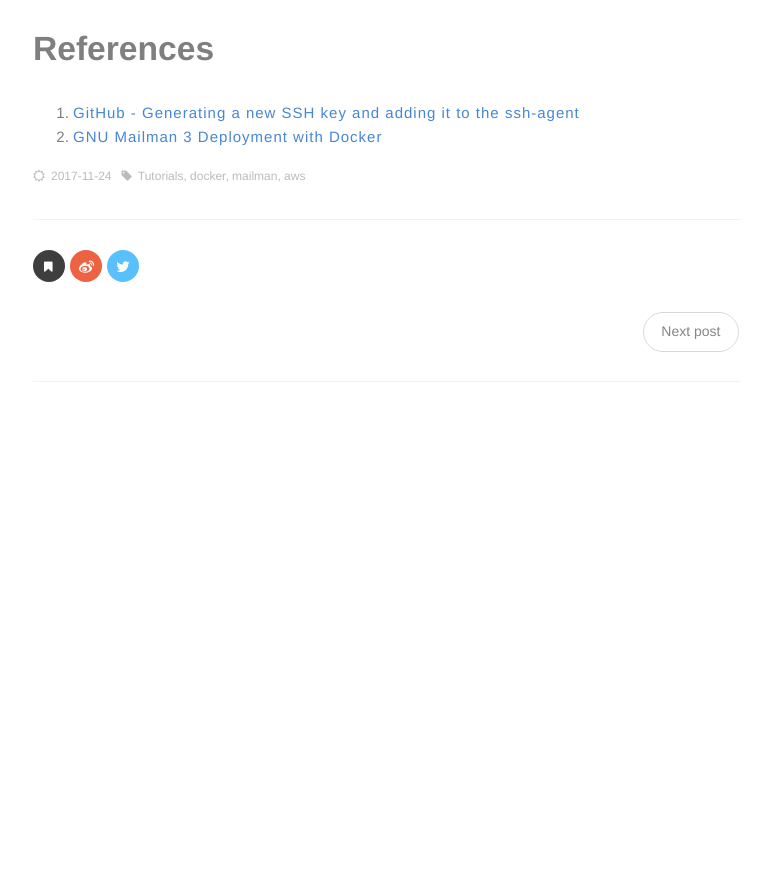
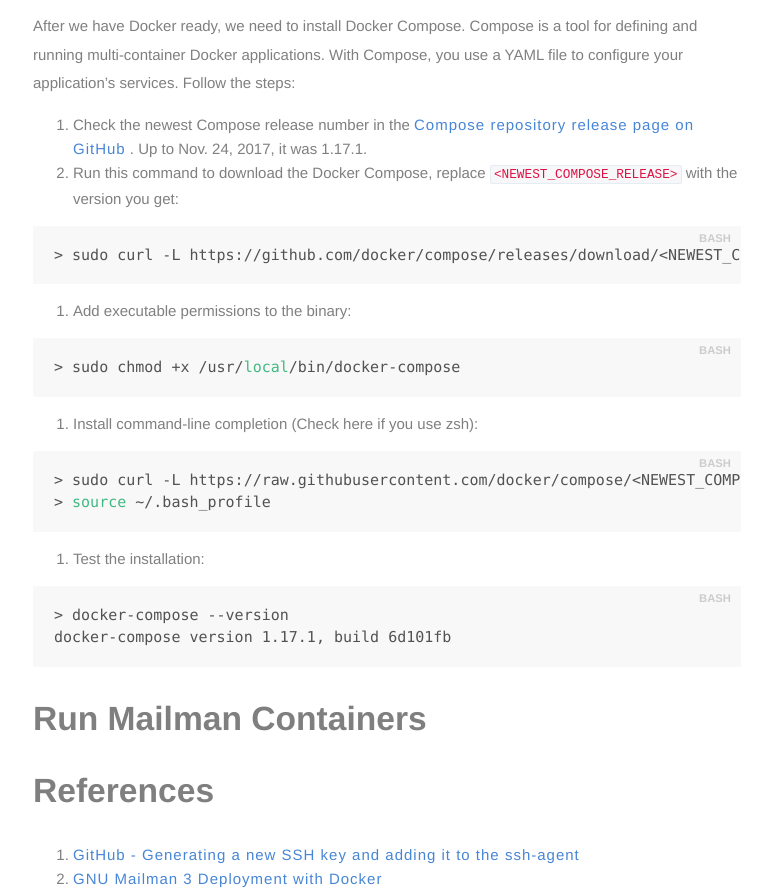
Before and after one commit to Yexiaoxing/yexiaoxing.github.io, a plain HTML site: page 2017/11/24/Deploy-Mailman-3-on-AWS-using-Docker/index.html in a window 1280 px wide. Shown: the part 8961-9855 px from the top of the page, without its empty margins (509-1280 px from the left). Before the commit the page ends 9373 px from the top, so only its background shows below. Drawn offline with Linux system fonts and the light colour scheme.

Commit message:
Site updated: 2017-11-24 23:37:15

```diff
--- a/2017/11/24/Deploy-Mailman-3-on-AWS-using-Docker/index.html
+++ b/2017/11/24/Deploy-Mailman-3-on-AWS-using-Docker/index.html
@@ -84,7 +84,25 @@ gtag('config', 'UA-40301850-2');</script><!-- hexo-inject:begin --><!-- hexo-inj
 <figure class="highlight bash"><table><tr><td class="gutter"><pre><span class="line">1</span><br></pre></td><td class="code"><pre><span class="line">docker run -d -p 80:5000 training/webapp:latest python [app.py](http://app.py)</span><br></pre></td></tr></table></figure>
 <p>Copy the last line, which is the ID of the container. Try to visit http://<eip>, you should see a page saying “Hello World!”. If so, congratulations, and we now need to stop the container by:</eip></p>
 <figure class="highlight bash"><table><tr><td class="gutter"><pre><span class="line">1</span><br></pre></td><td class="code"><pre><span class="line">docker rm &lt;CONTAINER_ID&gt; -f</span><br></pre></td></tr></table></figure>
-<h1 id="References"><a href="#References" class="headerlink" title="References"></a>References</h1><ol>
+<p>After we have Docker ready, we need to install Docker Compose. Compose is a tool for defining and running multi-container Docker applications. With Compose, you use a YAML file to configure your application’s services. Follow the steps:</p>
+<ol>
+<li>Check the newest Compose release number in the <a href="https://github.com/docker/compose/releases" target="_blank" rel="noopener">Compose repository release page on GitHub</a> . Up to Nov. 24, 2017, it was 1.17.1.</li>
+<li>Run this command to download the Docker Compose, replace <code>&lt;NEWEST_COMPOSE_RELEASE&gt;</code> with the version you get:</li>
+</ol>
+<figure class="highlight bash"><table><tr><td class="gutter"><pre><span class="line">1</span><br></pre></td><td class="code"><pre><span class="line">&gt; sudo curl -L https://github.com/docker/compose/releases/download/&lt;NEWEST_COMPOSE_RELEASE&gt;/docker-compose-`uname -s`-`uname -m` -o /usr/<span class="built_in">local</span>/bin/docker-compose</span><br></pre></td></tr></table></figure>
+<ol>
+<li>Add executable permissions to the binary:</li>
+</ol>
+<figure class="highlight bash"><table><tr><td class="gutter"><pre><span class="line">1</span><br></pre></td><td class="code"><pre><span class="line">&gt; sudo chmod +x /usr/<span class="built_in">local</span>/bin/docker-compose</span><br></pre></td></tr></table></figure>
+<ol>
+<li>Install command-line completion (Check here if you use zsh):</li>
+</ol>
+<figure class="highlight bash"><table><tr><td class="gutter"><pre><span class="line">1</span><br><span class="line">2</span><br></pre></td><td class="code"><pre><span class="line">&gt; sudo curl -L https://raw.githubusercontent.com/docker/compose/&lt;NEWEST_COMPOSE_RELEASE&gt;/contrib/completion/bash/docker-compose -o /etc/bash_completion.d/docker-compose</span><br><span class="line">&gt; <span class="built_in">source</span> ~/.bash_profile</span><br></pre></td></tr></table></figure>
+<ol>
+<li>Test the installation:</li>
+</ol>
+<figure class="highlight bash"><table><tr><td class="gutter"><pre><span class="line">1</span><br><span class="line">2</span><br></pre></td><td class="code"><pre><span class="line">&gt; docker-compose --version</span><br><span class="line">docker-compose version 1.17.1, build 6d101fb</span><br></pre></td></tr></table></figure>
+<h1 id="Run-Mailman-Containers"><a href="#Run-Mailman-Containers" class="headerlink" title="Run Mailman Containers"></a>Run Mailman Containers</h1><h1 id="References"><a href="#References" class="headerlink" title="References"></a>References</h1><ol>
 <li><a href="https://help.github.com/articles/generating-a-new-ssh-key-and-adding-it-to-the-ssh-agent/#platform-mac" target="_blank" rel="noopener">GitHub - Generating a new SSH key and adding it to the ssh-agent</a></li>
 <li><a href="https://asynchronous.in/docker-mailman/" target="_blank" rel="noopener">GNU Mailman 3 Deployment with Docker</a></li>
 </ol>
--- a/sitemap.xml
+++ b/sitemap.xml
@@ -4,7 +4,7 @@
   <url>
     <loc>https://xiaoxing.us/2017/11/24/Deploy-Mailman-3-on-AWS-using-Docker/</loc>
 
-    <lastmod>2017-11-24T14:39:40.384Z</lastmod>
+    <lastmod>2017-11-24T15:37:02.375Z</lastmod>
 
   </url>
 
```
Also changed, not shown: atom.xml (+3 -3 lines).
